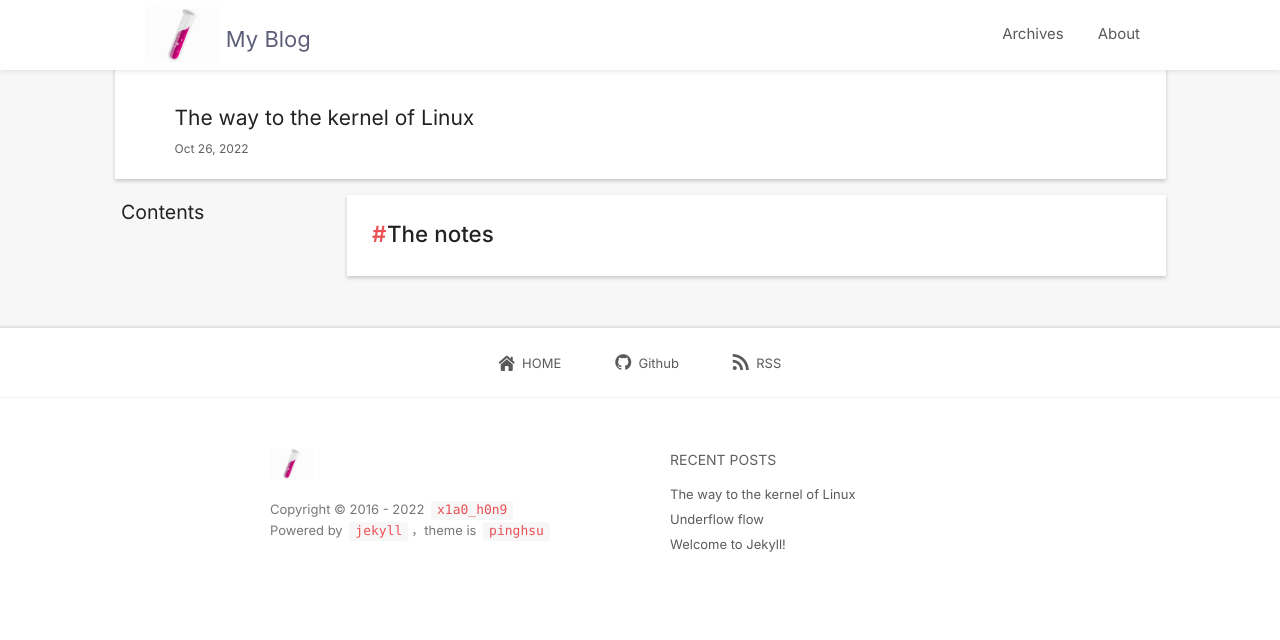
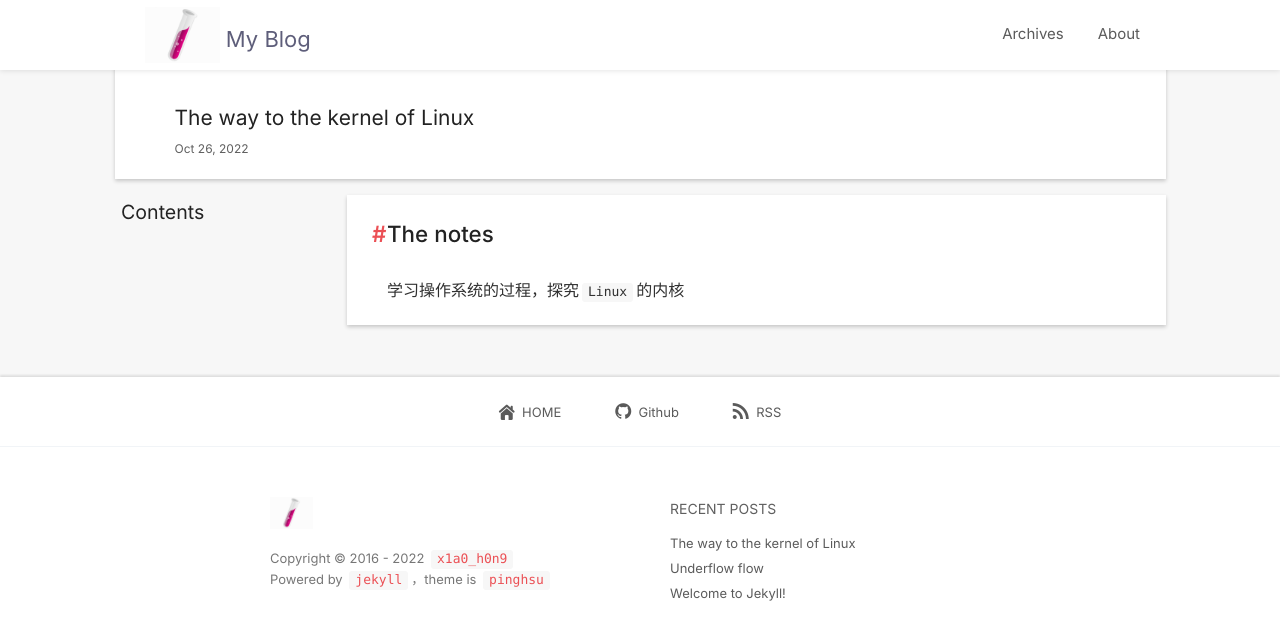
Before and after one commit to dimshimmer/dimshimmer.github.io, a Jekyll site: the page built from _posts/2022-10-26-The-way-to-the-kernel-of-Linux.md, in a window 1280 px wide. Shown: the top 640 px of the page. Built offline with Jekyll 4.4.1, drawn with Linux system fonts in a browser that asks for light colours; nearby versions of some CDN libraries; comment, search, counter and statistics services are not loaded.

Commit message:
Update 2022-10-26-The-way-to-the-kernel-of-Linux.md

```diff
--- a/_posts/2022-10-26-The-way-to-the-kernel-of-Linux.md
+++ b/_posts/2022-10-26-The-way-to-the-kernel-of-Linux.md
@@ -6,3 +6,5 @@ categories: The process of learning the kernel of Linux
 ---
 
 # The notes
+
+学习操作系统的过程，探究`Linux`的内核
```
